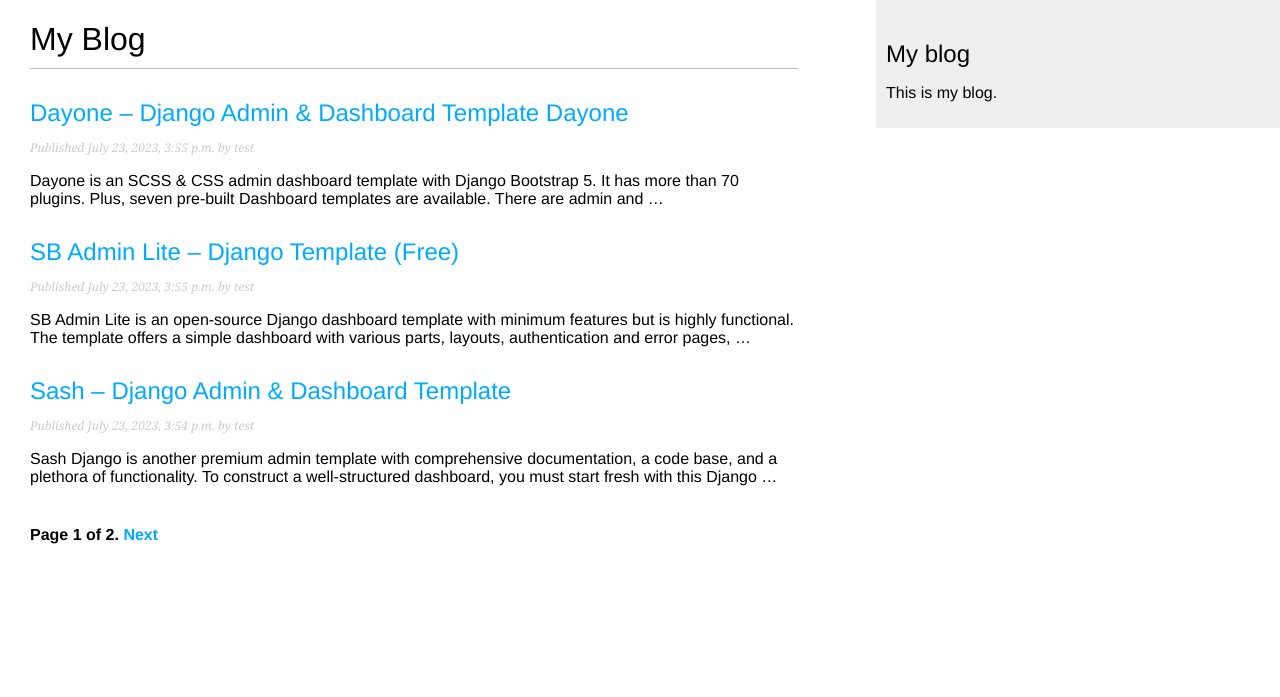
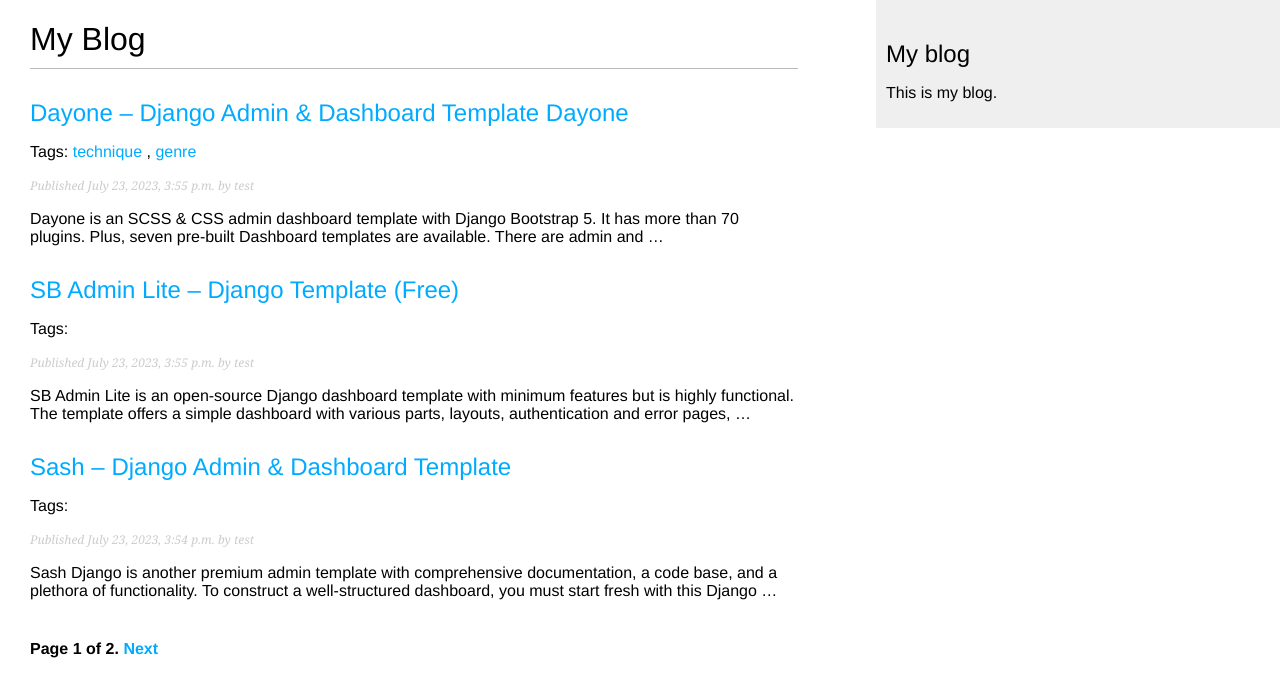
Before and after one commit to atabekdemurtaza/PostingNews, a Django app: page /blog/ in a window 1280 px wide. Shown: the top 697 px of the page. Run offline with Django 4.2, Linux system fonts and the light colour scheme; data comes from the database, SQL or seed files in the repository; both versions use the stored data as it was after the commit; parts of the project's set-up code (start-up, migrations or seed data) failed here and were passed over.

Commit message:
Add a tag

```diff
--- a/mysite/blog/models.py
+++ b/mysite/blog/models.py
@@ -2,6 +2,7 @@ from django.db import models
 from django.utils import timezone
 from django.contrib.auth.models import User
 from django.urls import reverse
+from taggit.managers import TaggableManager
 
 
 class PublishedManager(models.Manager):
@@ -33,6 +34,7 @@ class Post(models.Model):
     )
     objects = models.Manager()      # менеджер, применяемый по умолчанию
     published = PublishedManager()  # конкретно-прикладной менеджер
+    tags = TaggableManager()
 
     class Meta:
         ordering = ['-publish']
--- a/mysite/blog/templates/blog/post/list.html
+++ b/mysite/blog/templates/blog/post/list.html
@@ -2,12 +2,24 @@
 {% block title %}My Blog{% endblock %}
 {% block content %}
     <h1>My Blog</h1>
+    {% if tag %}
+        <h2>Posts tagged with "{{ tag.name }}"</h2>
+    {% endif %}
     {% for post in posts %}
         <h2>
         <a href="{{ post.get_absolute_url }}">
             {{ post.title }}
         </a>
         </h2>
+        <p class="tags">
+            Tags:
+            {% for tag in post.tags.all %}
+                <a href="{% url "blog:post_list_by_tag" tag.slug %}">
+                    {{ tag.name }}
+                </a>
+                {% if not forloop.last %}, {% endif %}
+            {% endfor %}
+        </p>
         <p class="date">
             Published {{ post.publish }} by {{ post.author }}
         </p>
--- a/mysite/blog/urls.py
+++ b/mysite/blog/urls.py
@@ -6,6 +6,7 @@ app_name = 'blog'
 urlpatterns = [
     # представления поста
     path('', views.post_list, name='post_list'),
+    path('tag/<slug:tag_slug>/', views.post_list, name='post_list_by_tag'),
     # path('', views.PostListView.as_view(), name='post_list'),
     path('<int:year>/<int:month>/<int:day>/<slug:post>/',
          views.post_detail,
--- a/mysite/blog/views.py
+++ b/mysite/blog/views.py
@@ -1,14 +1,20 @@
-from .models import Post, Comment
+from .models import Post
 from django.shortcuts import render, get_object_or_404
 from django.core.paginator import Paginator, EmptyPage, PageNotAnInteger
 from django.views.generic import ListView
 from .forms import EmailPostForm, CommentForm
 from django.core.mail import send_mail
 from django.views.decorators.http import require_POST
+from taggit.models import Tag
+from django.db.models import Count
 
 
-def post_list(request):
+def post_list(request, tag_slug=None):
     post_list = Post.published.all()
+    tag = None
+    if tag_slug:
+        tag = get_object_or_404(Tag, slug=tag_slug)
+        post_list = post_list.filter(tags__in=[tag])
     # Pagination with 3 posts per page
     paginator = Paginator(post_list, 3)
     page_number = request.GET.get('page', 1)
@@ -20,7 +26,11 @@ def post_list(request):
     except EmptyPage:
         # If page_number is out of range deliver last page of results
         posts = paginator.page(paginator.num_pages)
-    return render(request, 'blog/post/list.html', {'posts': posts})
+    context = {
+        'posts': posts,
+        'tag': tag
+    }
+    return render(request, 'blog/post/list.html', context)
 
 
 def post_detail(request, year, month, day, post):
@@ -40,10 +50,18 @@ def post_detail(request, year, month, day, post):
     comments = post.comments.filter(active=True)
     # Форма для комментирования пользователями
     form = CommentForm()
+
+    # Список схожих постов
+    post_tags_ids = post.tags.values_list('id', flat=True)
+    similar_posts = Post.published.filter(tags__in=post_tags_ids).exclude(id=post.id)
+    print(similar_posts)
+    similar_posts = similar_posts.annotate(same_tags=Count('tags')).order_by('-same_tags','-publish')[:4]
+    print(similar_posts)
     context = {
         'post': post,
         'comments': comments,
-        'form': form
+        'form': form,
+        'similar_posts': similar_posts
     }
     return render(request, 'blog/post/detail.html', context)
 
--- a/mysite/mysite/settings.py
+++ b/mysite/mysite/settings.py
@@ -37,7 +37,8 @@ INSTALLED_APPS = [
     'django.contrib.sessions',
     'django.contrib.messages',
     'django.contrib.staticfiles',
-    'blog.apps.BlogConfig'
+    'blog.apps.BlogConfig',
+    'taggit'
 ]
 
 MIDDLEWARE = [
--- a/requirements.txt
+++ b/requirements.txt
@@ -1,3 +1,6 @@
 asgiref==3.7.2
 Django==4.2.3
+django-taggit==3.0.0
+gunicorn==21.2.0
+packaging==23.1
 sqlparse==0.4.4
```
Also changed, not shown: mysite/blog/templates/blog/post/detail.html (+10 -0 lines), mysite/blog/migrations/0004_post_tags.py (added), mysite/db.sqlite3.
